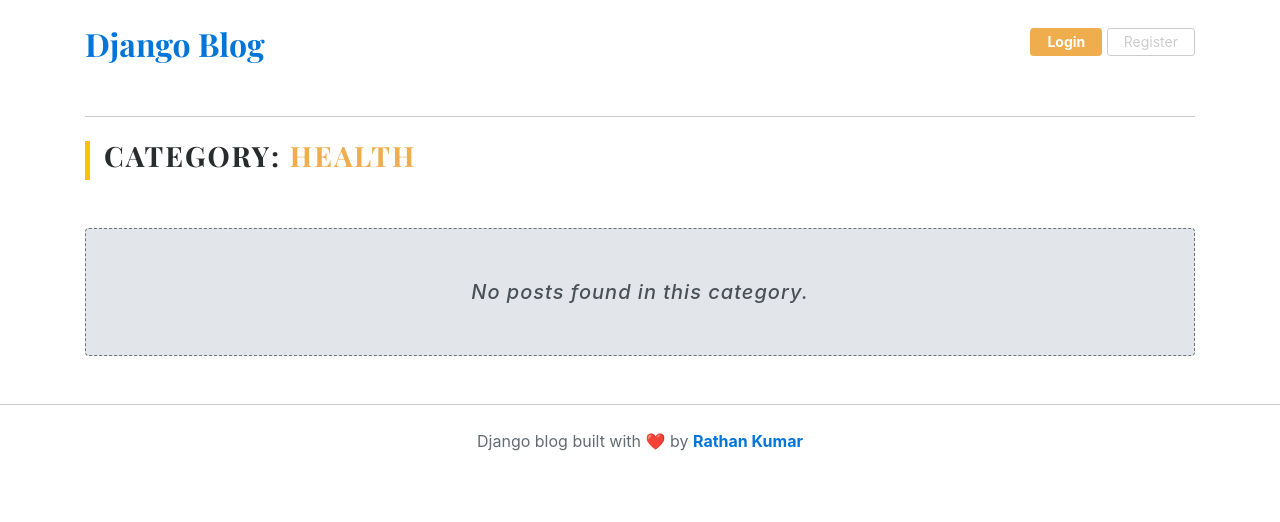
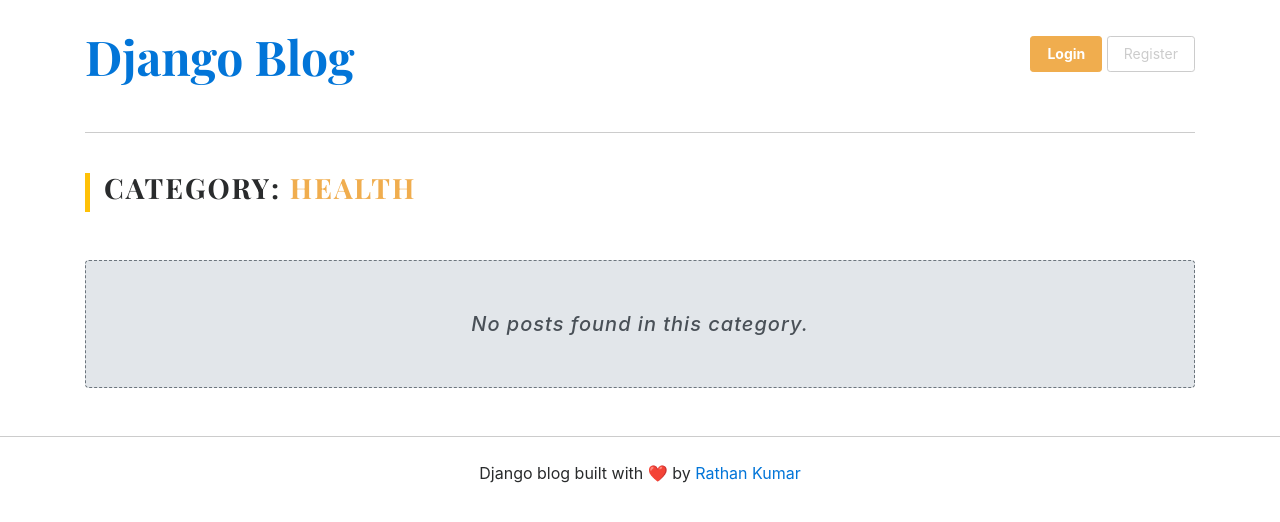
Before and after one commit to guptavaishali628/Django-Blogging-System, a Django app: page /category/5/ in a window 1280 px wide. Shown: the top 522 px of the page. Run offline with Django 5.2, Linux system fonts and the light colour scheme; data comes from the database, SQL or seed files in the repository; both versions use the stored data as it was after the commit.

Commit message:
Template inheritance

```diff
--- a/blog_main/settings.py
+++ b/blog_main/settings.py
@@ -23,9 +23,9 @@ BASE_DIR = Path(__file__).resolve().parent.parent
 SECRET_KEY = 'django-insecure-q(x*ucq*g383%=ykx$o_cw=#7kjf3d6iao08e^#=v^et+23075'
 
 # SECURITY WARNING: don't run with debug turned on in production!
-DEBUG = False
+DEBUG = True
 
-ALLOWED_HOSTS = ['*']
+ALLOWED_HOSTS = []
 
 
 # Application definition
--- a/blogs/views.py
+++ b/blogs/views.py
@@ -14,7 +14,7 @@ def posts_by_category(request, category_id):
     try:
        category=Category.objects.get(pk=category_id)
     except:
-        return redirect('home')
+        return render(request, '404.html')
 
     # 2nd--> method(show 404 error page if the category does not exist)
     # category = get_object_or_404(Category, pk=category_id)
--- /dev/null
+++ b/templates/base.html
@@ -0,0 +1,51 @@
+<!-------------------Header Part------------------>
+{% load static %}
+
+<!DOCTYPE html>
+<html lang="en">
+<head>
+    <meta charset="UTF-8">
+    <meta http-equiv="X-UA-Compatible" content="IE=edge">
+    <meta name="viewport" content="width=device-width, initial-scale=1.0">
+    <title>Django Blogs</title>
+    <link href="https://getbootstrap.com/docs/4.0/dist/css/bootstrap.min.css" rel="stylesheet">
+    <link href="https://fonts.googleapis.com/css?family=Playfair+Display:700,900" rel="stylesheet">
+    <link href="{% static 'css/blog.css' %}" rel="stylesheet">
+  </head>
+<body>
+    <div class="container">
+      <header class="blog-header py-3">
+        <div class="row flex-nowrap justify-content-between align-items-center">
+          <div class="col-8 pt-1">
+            <a class="blog-header-logo text-dark font-weight-bold" href="/" style="font-family: 'Playfair Display', serif; text-decoration: none; font-size: 3rem;">Django Blog</a>
+          </div>
+          <div class="col-4 d-flex justify-content-end align-items-center">
+            <a class="btn btn-sm btn-warning font-weight-bold px-3 py-2" href="#">Login</a> &nbsp;
+            <a class="btn btn-sm btn-outline-secondary px-3 py-2" href="#">Register</a>
+          </div>
+        </div>
+      </header>
+
+      <hr class="my-4" style="border-top: 1px solid #cccccc;">
+
+      <div class="nav-scroller py-1 mb-2">
+        <nav class="nav d-flex justify-content-between">
+          {% for cat in categories %}
+          <a class="p-2 text-muted" href="#">{{cat.category_name}}</a>
+          {% endfor %}
+        </nav>
+      </div>
+
+<!--------------------main content---------------->
+{% block content %}
+
+{% endblock %}
+
+<!--------------------Footer Part------------------>
+<hr class="my-4" style="border-top: 1px solid #cccccc;">
+
+<footer class="blog-footer text-center">
+  <p>Django blog built with ❤️ by <a href="#">Rathan Kumar</a></p>
+</footer>
+</body>
+</html>
--- a/templates/post_by_category.html
+++ b/templates/post_by_category.html
@@ -1,15 +1,6 @@
-{% load static %}
+{% extends 'base.html' %}
 
-<!DOCTYPE html>
-<html lang="en">
-<head>
-    <meta charset="UTF-8">
-    <meta http-equiv="X-UA-Compatible" content="IE=edge">
-    <meta name="viewport" content="width=device-width, initial-scale=1.0">
-    <title>{{ category }} - Django Blogs</title>
-    <link href="https://getbootstrap.com/docs/4.0/dist/css/bootstrap.min.css" rel="stylesheet">
-    <link href="https://fonts.googleapis.com/css?family=Playfair+Display:700,900" rel="stylesheet">
-    <link href="{% static 'css/blog.css' %}" rel="stylesheet">
+{% block content %}
     <style>
       .blog-card {
         border: 1px solid #e9ecef;
@@ -40,30 +31,6 @@
         padding-left: 14px;
       }
     </style>
-</head>
-<body>
-    <div class="container">
-      <header class="blog-header py-3">
-        <div class="row flex-nowrap justify-content-between align-items-center">
-          <div class="col-8 pt-1">
-            <a class="blog-header-logo text-dark font-weight-bold" href="/" style="font-family: 'Playfair Display', serif; text-decoration: none; font-size: 2rem;">Django Blog</a>
-          </div>
-          <div class="col-4 d-flex justify-content-end align-items-center">
-            <a class="btn btn-sm btn-warning font-weight-bold px-3" href="#">Login</a> &nbsp;
-            <a class="btn btn-sm btn-outline-secondary px-3" href="#">Register</a>
-          </div>
-        </div>
-      </header>
-
-      <div class="nav-scroller py-1 mb-2">
-        <nav class="nav d-flex justify-content-between">
-          {% for cat in categories %}
-          <a class="p-2 text-muted {% if cat.category_name == category or cat == category %}text-warning font-weight-bold{% endif %}" href="#">{{ cat.category_name }}</a>
-          {% endfor %}
-        </nav>
-      </div>
-
-      <hr class="my-4" style="border-top: 1px solid #cccccc;">
 
       {% for post in featured_posts %}
         {% if forloop.first %}
@@ -129,11 +96,4 @@
       </div>
 
     </div>
-
-    <hr class="my-4" style="border-top: 1px solid #cccccc;">
-
-    <footer class="blog-footer text-center pb-4">
-      <p class="mb-0 text-muted">Django blog built with ❤️ by <a href="#" class="text-dark font-weight-bold">Rathan Kumar</a></p>
-    </footer>
-</body>
-</html>
+{% endblock %}
```
Also changed, not shown: templates/404.html (+4 -39 lines), templates/home.html (+3 -44 lines), db.sqlite3.
